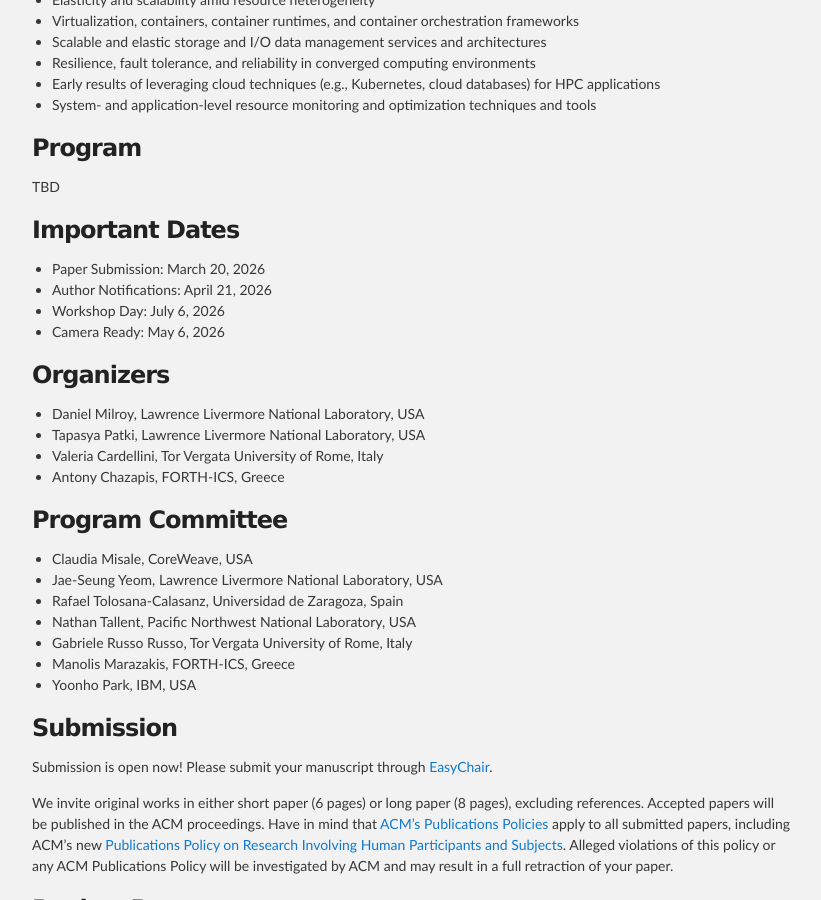
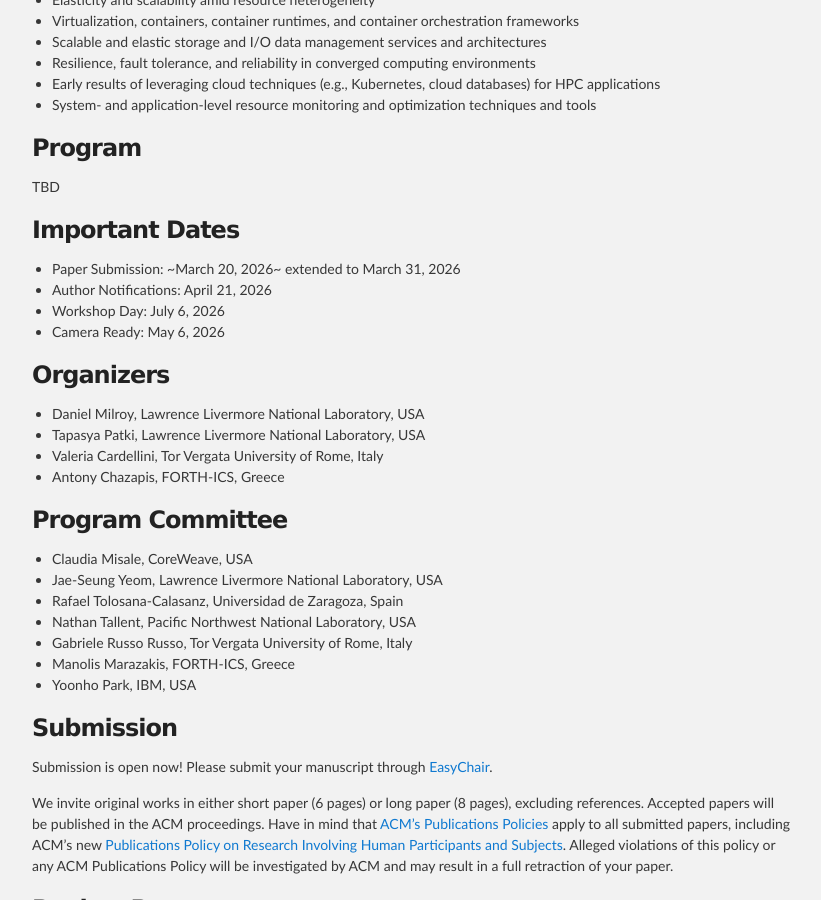
Before and after one commit to CARV-ICS-FORTH/wocc, a Jekyll site: the page built from index.md, in a window 1280 px wide and 900 px high, scrolled down 1488 px. Shown: the whole window, without its empty margins (228-1049 px from the left). Built offline with Jekyll 4.4.1, drawn with Linux system fonts in a browser that asks for light colours.

Commit message:
Update index.md

```diff
--- a/index.md
+++ b/index.md
@@ -51,7 +51,7 @@ TBD
 
 ### <a name="dates"></a>Important Dates
 
-* Paper Submission: March 20, 2026
+* Paper Submission: ~March 20, 2026~ extended to March 31, 2026
 * Author Notifications: April 21, 2026
 * Workshop Day: July 6, 2026
 * Camera Ready: May 6, 2026
```
